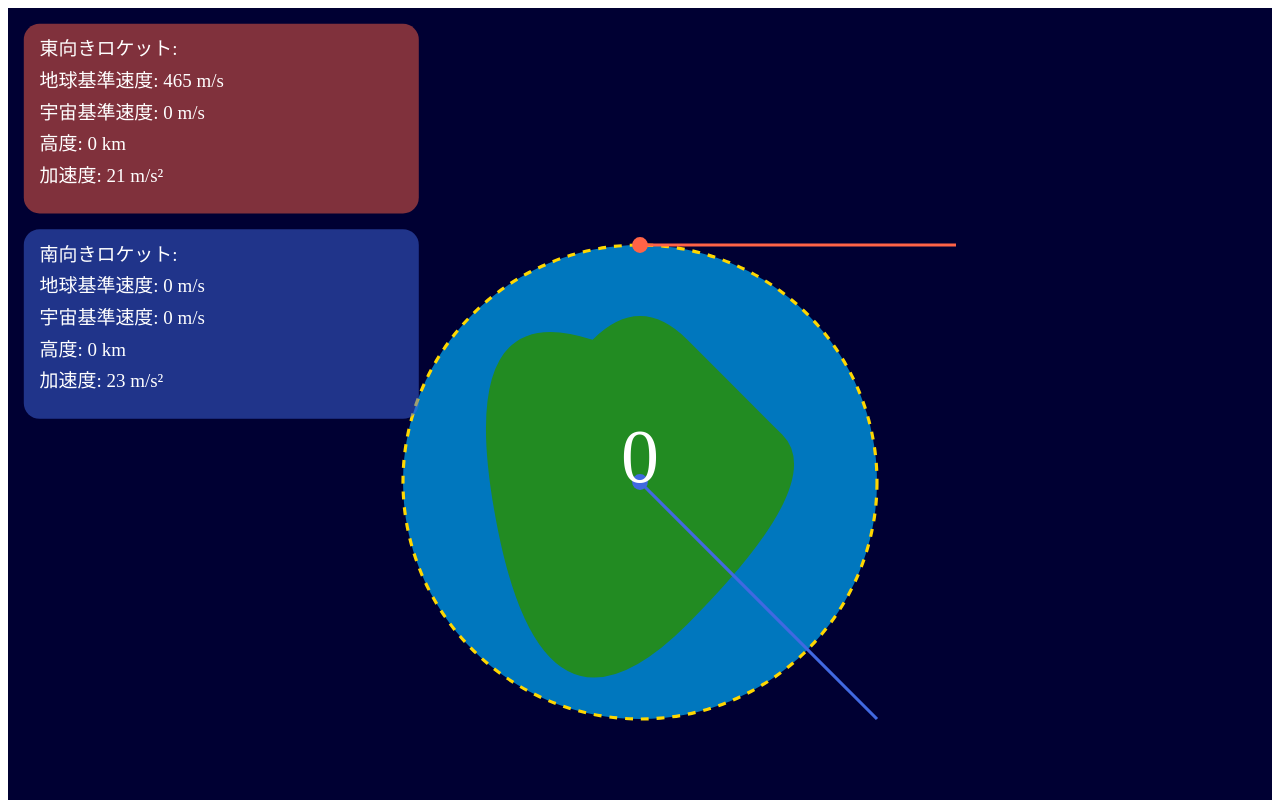
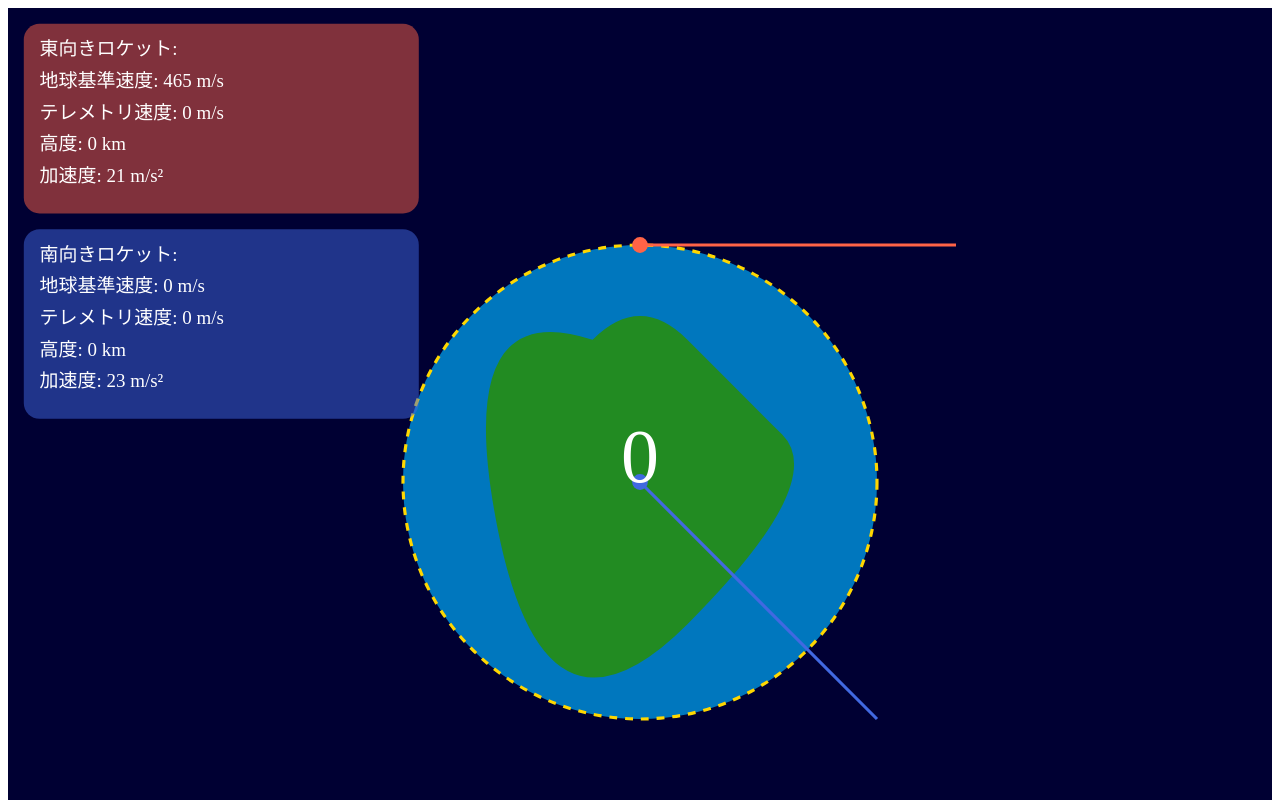
Before and after one commit to ayako0520/rocket01, a plain HTML site: page index.html in a window 1280 px wide. Shown: the top 800 px of the page. Drawn offline with Linux system fonts and the light colour scheme.

Commit message:
Update index.html

```diff
--- a/index.html
+++ b/index.html
@@ -40,14 +40,14 @@
     <rect x="10" y="10" width="250" height="120" fill="rgba(255,99,71,0.5)" rx="10" ry="10"/>
     <text x="20" y="30" fill="white" font-size="12">東向きロケット:</text>
     <text x="20" y="50" fill="white" font-size="12">地球基準速度: <tspan id="eastSpeed">0</tspan> m/s</text>
-    <text x="20" y="70" fill="white" font-size="12">宇宙基準速度: <tspan id="eastSpaceSpeed">0</tspan> m/s</text>
+    <text x="20" y="70" fill="white" font-size="12">テレメトリ速度: <tspan id="eastSpaceSpeed">0</tspan> m/s</text>
     <text x="20" y="90" fill="white" font-size="12">高度: <tspan id="eastAltitude">0</tspan> km</text>
     <text x="20" y="110" fill="white" font-size="12">加速度: <tspan id="eastAcceleration">0</tspan> m/s²</text>
 
     <rect x="10" y="140" width="250" height="120" fill="rgba(65,105,225,0.5)" rx="10" ry="10"/>
     <text x="20" y="160" fill="white" font-size="12">南向きロケット:</text>
     <text x="20" y="180" fill="white" font-size="12">地球基準速度: <tspan id="southSpeed">0</tspan> m/s</text>
-    <text x="20" y="200" fill="white" font-size="12">宇宙基準速度: <tspan id="southSpaceSpeed">0</tspan> m/s</text>
+    <text x="20" y="200" fill="white" font-size="12">テレメトリ速度: <tspan id="southSpaceSpeed">0</tspan> m/s</text>
     <text x="20" y="220" fill="white" font-size="12">高度: <tspan id="southAltitude">0</tspan> km</text>
     <text x="20" y="240" fill="white" font-size="12">加速度: <tspan id="southAcceleration">0</tspan> m/s²</text>
 
```
